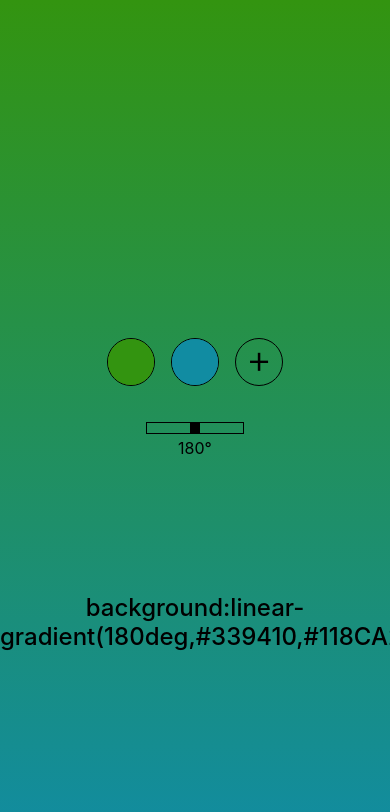
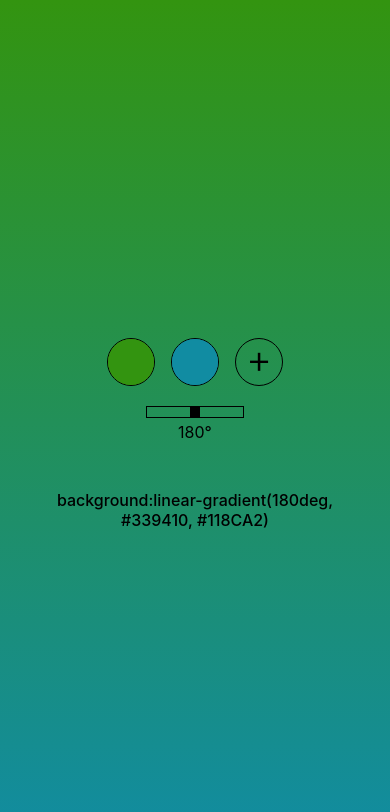
Before and after one commit to emre-cil/gradient-generator, a React (Create React App) app: page / in a window 390 px wide. Shown: the top 812 px of the page. Built offline with nearby package versions, Linux system fonts and the light colour scheme.

Commit message:
adjusted for responsive ui

```diff
--- a/src/App.js
+++ b/src/App.js
@@ -62,7 +62,7 @@ const App = () => {
         <p>{degree}°</p>
         <p className={classes.codeText}>
           background:
-          {`linear-gradient(${degree}deg,${colors.map((i) => i.value)})`}
+          {`linear-gradient(${degree}deg,${colors.map((i) => " " + i.value)})`}
         </p>
       </div>
     </div>
--- a/src/App.module.css
+++ b/src/App.module.css
@@ -6,9 +6,9 @@
 .pickers {
   display: flex;
   justify-content: center;
+  flex-wrap: wrap;
   margin-top: 40vh;
   padding: 0 10vw;
-  height: 5rem;
 }
 .range {
   text-align: center;
@@ -35,9 +35,10 @@ input[type="range"]::-webkit-slider-thumb {
   background: black;
 }
 .codeText {
-  margin-top: 16vh;
-  font-size: 1.5rem;
+  margin-top: 3rem;
+  font-size: 1rem;
   font-weight: 500;
+  padding: 0 10vw;
 }
 
 .pickerContainer {
```
